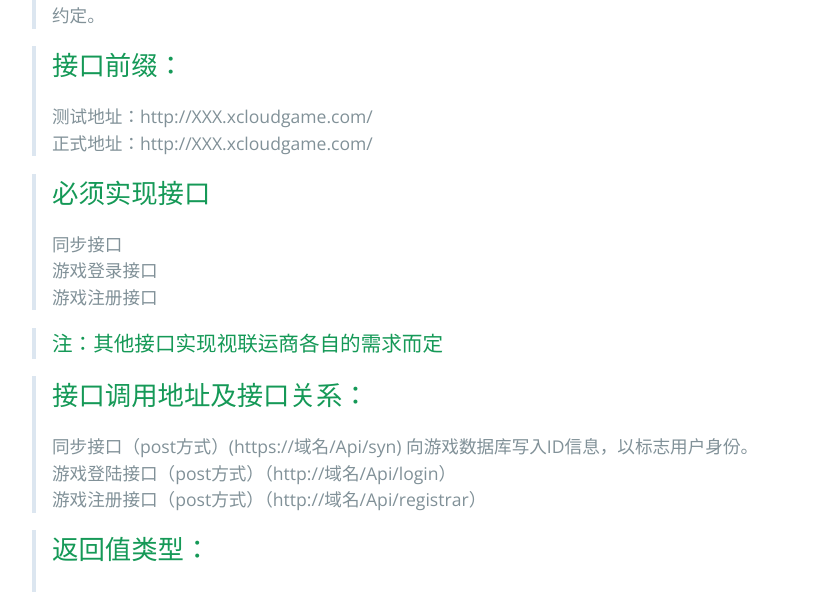
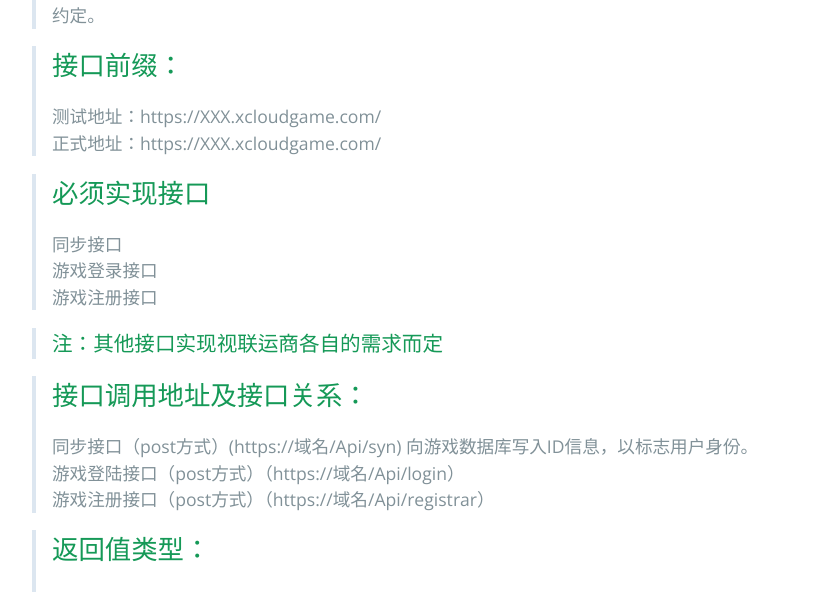
Before and after one commit to xcloudgame-developers/xcloudgame-developers.github.io, a Jekyll site: the page built from api/MicroEnd.md, in a window 1280 px wide and 900 px high, scrolled down 399 px. Shown: the part 156-748 px from the top of the window, without its empty margins (192-1028 px from the left). Built offline with Jekyll 4.4.1, drawn with Linux system fonts in a browser that asks for light colours; our own code applies the rules of GitHub Pages for plain Markdown files; part of the change alters nothing that is shown.

Commit message:
Update MicroEnd.md

```diff
--- a/api/MicroEnd.md
+++ b/api/MicroEnd.md
@@ -7,8 +7,8 @@ Y---->必须,N---->非必须
 商户密钥是通讯中用户数据加密及签名验证过程中所需的加密钥匙，该钥匙由双方接口技术人员约定。
 
 >## 接口前缀：
- 测试地址：http://XXX.xcloudgame.com/<br/>
- 正式地址：http://XXX.xcloudgame.com/
+ 测试地址：https://XXX.xcloudgame.com/<br/>
+ 正式地址：https://XXX.xcloudgame.com/
 
 >## 必须实现接口
  同步接口 <br/>
@@ -19,8 +19,8 @@ Y---->必须,N---->非必须
 
 >## 接口调用地址及接口关系：
  同步接口（post方式）(https://域名/Api/syn) 向游戏数据库写入ID信息，以标志用户身份。<br/>
- 游戏登陆接口（post方式）（http://域名/Api/login） <br/>
- 游戏注册接口（post方式）（http://域名/Api/registrar） <br/>
+ 游戏登陆接口（post方式）（https://域名/Api/login） <br/>
+ 游戏注册接口（post方式）（https://域名/Api/registrar） <br/>
 
 >## 返回值类型：
  json
```
